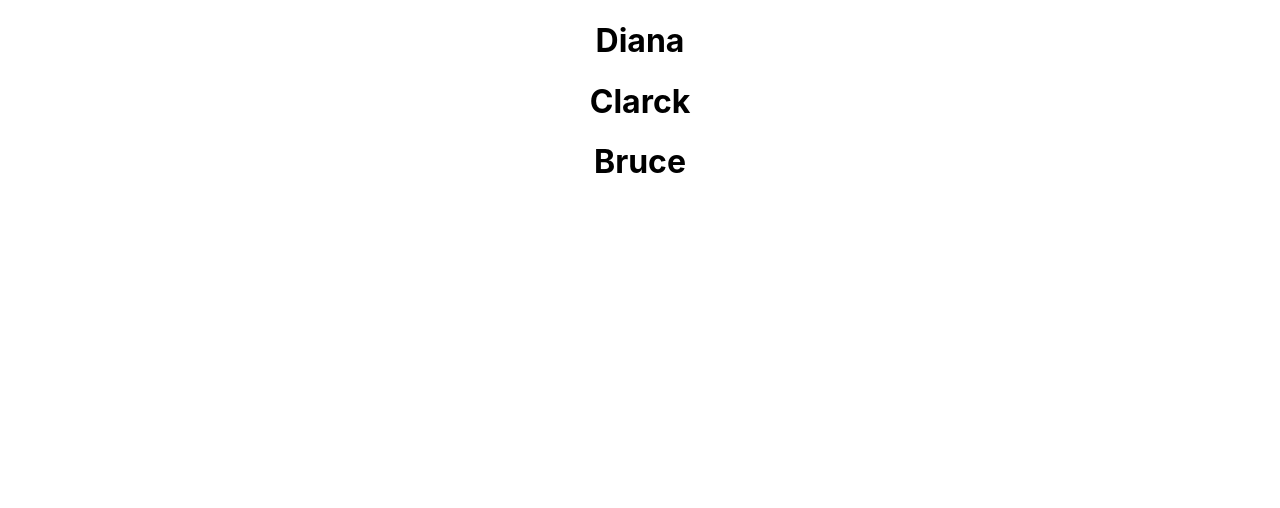
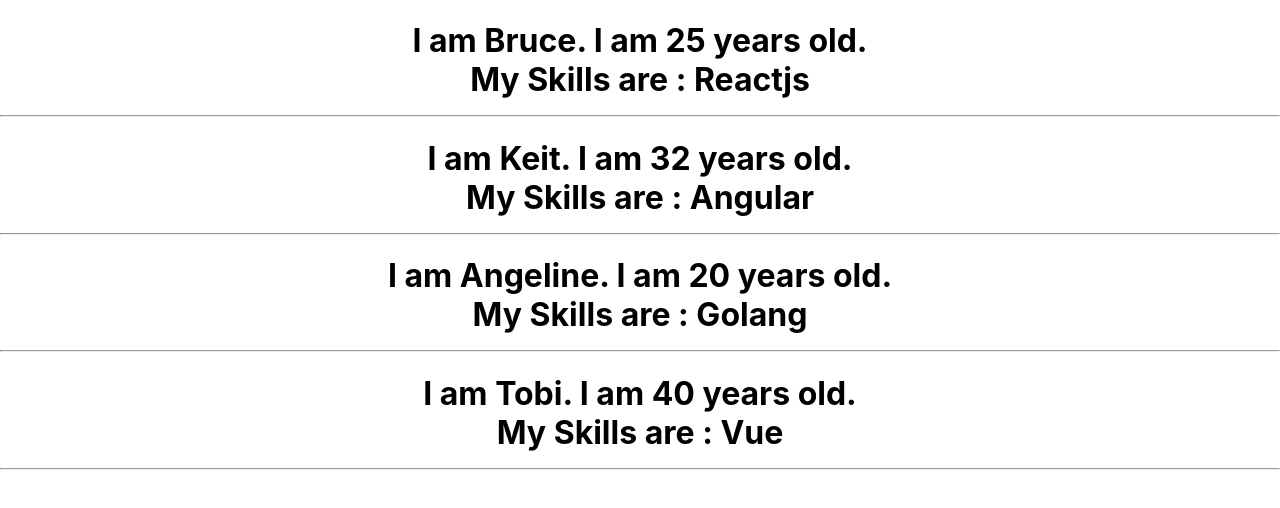
Before and after one commit to eniskastrati/reactjs-study, a React (Create React App) app in the folder reactapp/: page / in a window 1280 px wide. Shown: the top 508 px of the page. Built offline with nearby package versions, Linux system fonts and the light colour scheme.

Commit message:
#comment list rendering from an array with objects with different parameters

```diff
--- a/reactapp/src/components/NameList.jsx
+++ b/reactapp/src/components/NameList.jsx
@@ -1,9 +1,34 @@
 import React from 'react'
 
 function NameList() {
-    const nameArray = ['Diana', 'Clarck', 'Bruce']
-    const nameList = nameArray.map((name,idx) => <h1 id={idx}>{name}</h1>);
-  return (<div>{nameList}</div>)
+    const persons = [
+      {
+        id: 0,
+        name: 'Bruce',
+        age: 25,
+        skill: 'Reactjs'
+      },
+      {
+        id: 1,
+        name: 'Keit',
+        age: 32,
+        skill: 'Angular'
+      },
+      {
+        id: 2,
+        name: 'Angeline',
+        age: 20,
+        skill: 'Golang'
+      },
+      {
+        id: 3,
+        name: 'Tobi',
+        age: 40,
+        skill: 'Vue'
+      },
+    ]
+    const personsList = persons.map((person) => <h1 id={person.id}>I am {person.name}. I am {person.age} years old. <br /> My Skills are : {person.skill} <hr /></h1>);
+  return (<div>{personsList}</div>)
 }
 
 export default NameList
```
